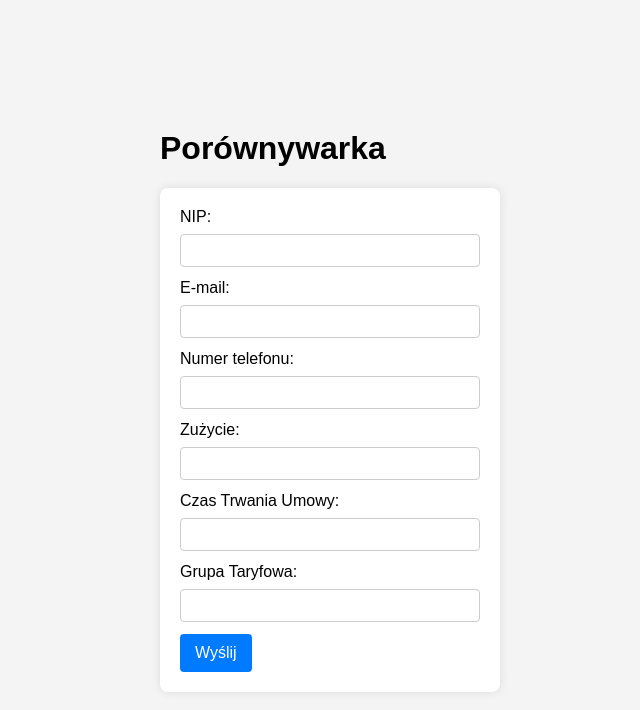
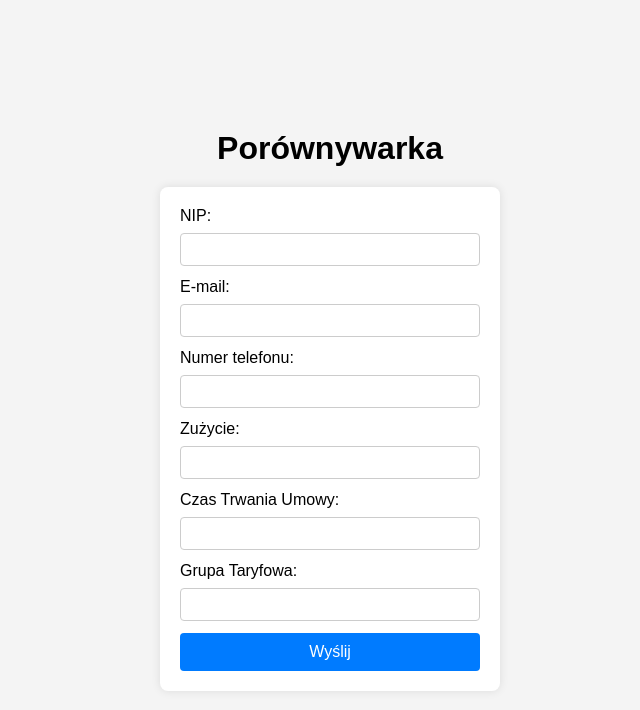
Before and after one commit to Fejt2115/Fejt2115.github.io, a plain HTML site: page index.html in a window 1280 px wide. Shown: the whole page, without its empty margins (310-950 px from the left). Drawn offline with Linux system fonts and the light colour scheme; files that its build step writes are made by us from their sources.

Commit message:
Update style.css

```diff
--- a/assets/css/style.css
+++ b/assets/css/style.css
@@ -13,10 +13,11 @@ body {
     text-align: center;
 }
 
-.logo {
+h1 {
     max-width: 100%;
     height: auto;
     margin-bottom: 20px;
+    text-align: center;
 }
 
 form {
@@ -49,6 +50,7 @@ button {
     border-radius: 4px;
     cursor: pointer;
     font-size: 16px;
+    width: 100%;
 }
 
 button:hover {
```
